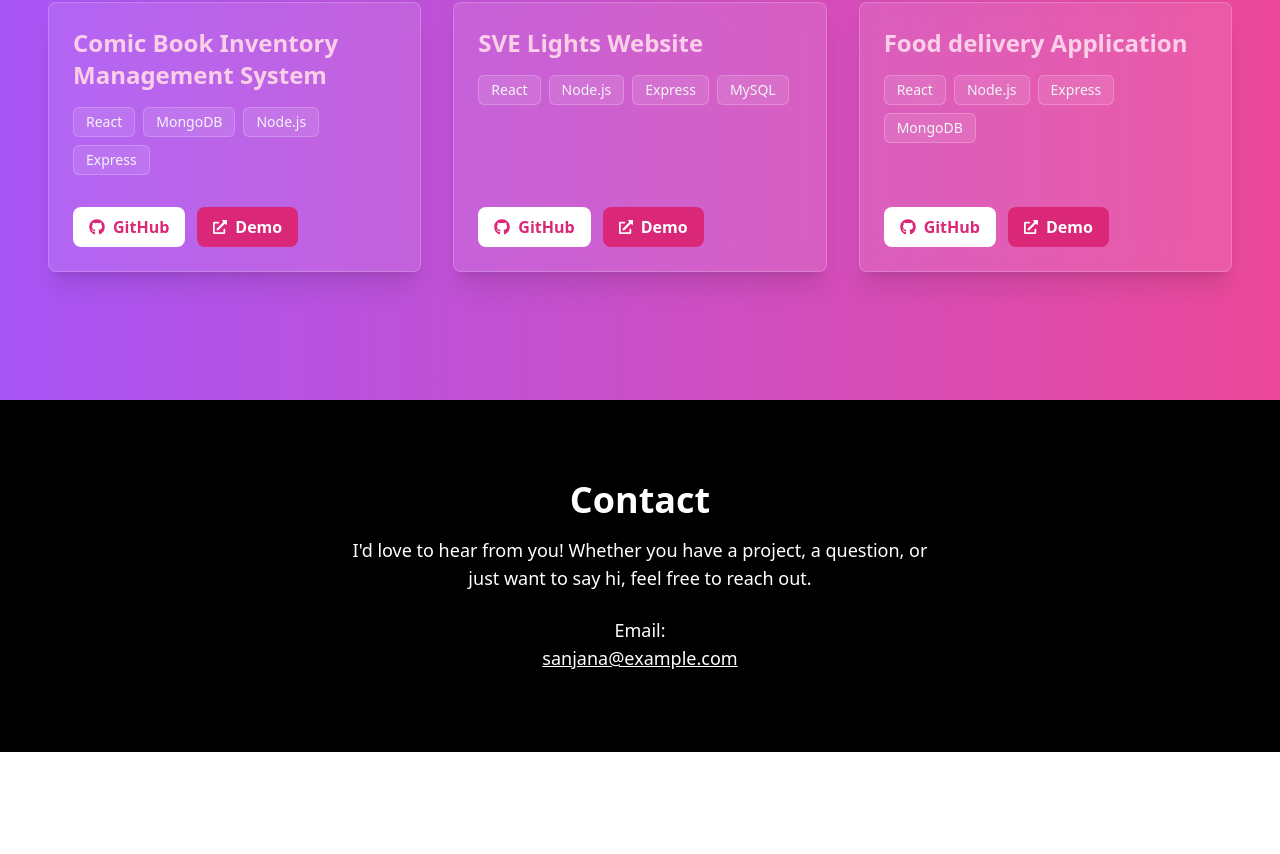
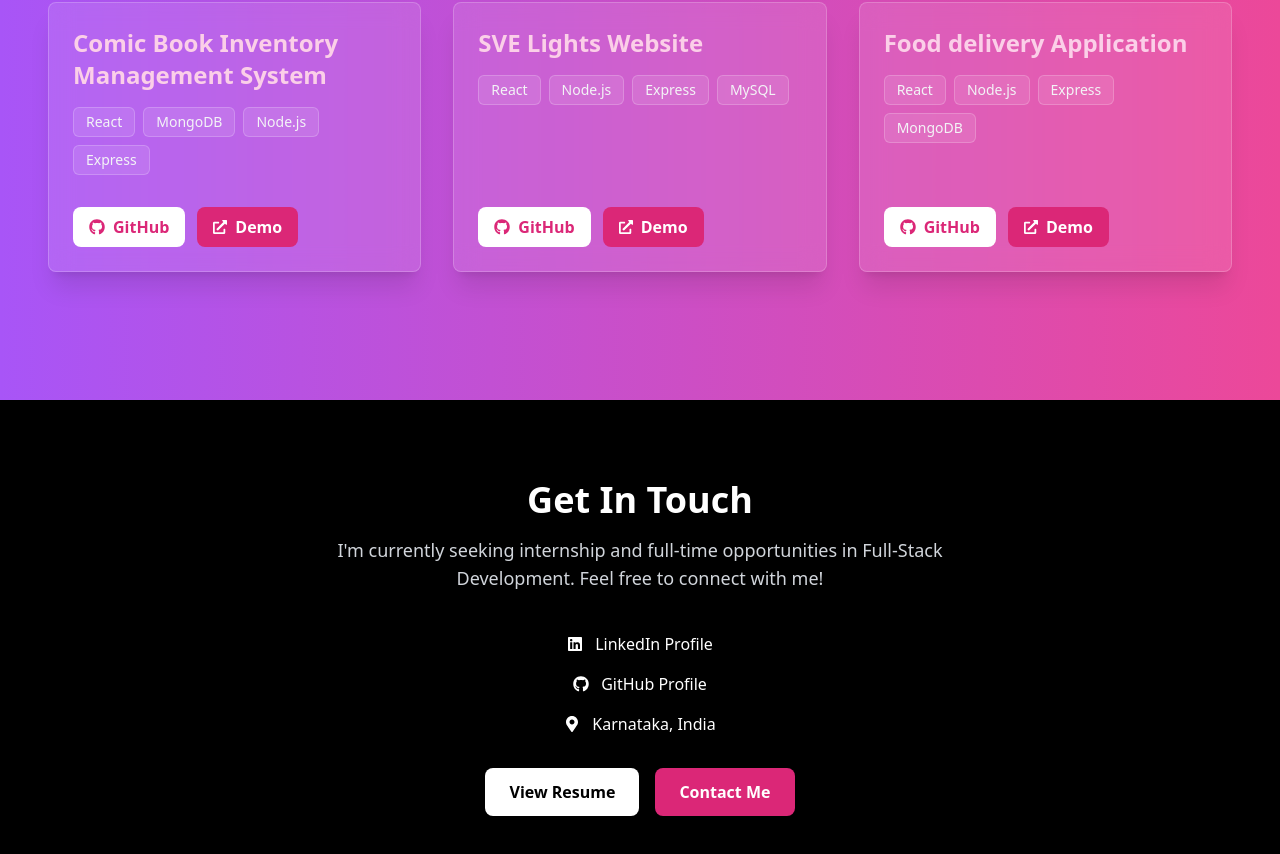
Before and after one commit to SanjanaHarikantra/portfolio_net, a React (Create React App) app: page / in a window 1280 px wide. Shown: the part 2412-3266 px from the top of the page. Before the commit the page ends 3164 px from the top, so only its background shows below. Built offline with nearby package versions, Linux system fonts and the light colour scheme.

Commit message:
Contact page updated

```diff
--- a/src/components/Contact.jsx
+++ b/src/components/Contact.jsx
@@ -1,22 +1,67 @@
+import { FaEnvelope, FaLinkedin, FaGithub, FaMapMarkerAlt } from "react-icons/fa";
+
 const Contact = () => {
   return (
     <section
       id="contact"
       className="bg-black px-5 py-16 text-center text-white sm:px-8 sm:py-20"
     >
-      <h2 className="mb-4 text-3xl font-bold sm:text-4xl">Contact</h2>
+      <h2 className="mb-4 text-3xl font-bold sm:text-4xl">
+        Get In Touch
+      </h2>
 
-      <p className="mx-auto max-w-xl text-base leading-relaxed sm:text-lg">
-        I'd love to hear from you! Whether you have a project, a question, or just want to say hi, feel free to reach out.
+      <p className="mx-auto mb-10 max-w-2xl text-lg text-gray-300">
+        I'm currently seeking internship and full-time opportunities in
+        Full-Stack Development. Feel free to connect with me!
       </p>
 
-      <div className="mt-6 text-base font-medium sm:text-lg">
-        <span className="block">Email:</span>
+      <div className="mx-auto max-w-2xl space-y-4">
+
+        <div className="flex items-center justify-center gap-3">
+          <FaLinkedin />
+          <a
+            href="https://www.linkedin.com/in/sanjana-shivanand-harikantra-39454a274/"
+            target="_blank"
+            rel="noreferrer"
+            className="hover:text-pink-300"
+          >
+            LinkedIn Profile
+          </a>
+        </div>
+
+        <div className="flex items-center justify-center gap-3">
+          <FaGithub />
+          <a
+            href="https://github.com/SanjanaHarikantra"
+            target="_blank"
+            rel="noreferrer"
+            className="hover:text-pink-300"
+          >
+            GitHub Profile
+          </a>
+        </div>
+
+        <div className="flex items-center justify-center gap-3">
+          <FaMapMarkerAlt />
+          <span>Karnataka, India</span>
+        </div>
+      </div>
+
+      <div className="mt-8 flex flex-col justify-center gap-4 sm:flex-row">
         <a
-          href="mailto:sanjana@example.com"
-          className="break-all text-white underline transition hover:text-pink-200"
+          href="/resume.pdf"
+          target="_blank"
+          rel="noreferrer"
+          className="rounded-lg bg-white px-6 py-3 font-semibold text-black transition hover:bg-gray-200"
         >
-          sanjana@example.com
+          View Resume
+        </a>
+
+        <a
+          href="mailto:sanjana@gmail.com"
+          className="rounded-lg bg-pink-600 px-6 py-3 font-semibold text-white transition hover:bg-pink-500"
+        >
+          Contact Me
         </a>
       </div>
     </section>
--- a/src/components/Projects.jsx
+++ b/src/components/Projects.jsx
@@ -75,7 +75,7 @@ const Projects = () => {
                 href={project.github}
                 target="_blank"
                 rel="noreferrer"
-                className="inline-flex items-center justify-center gap-2 rounded-lg bg-white px-4 py-2 text-center font-semibold text-pink-600 transition duration-300 hover:bg-pink-200"
+                className="inline-flex items-center justify-center gap-2 rounded-lg bg-white px-4 py-2 text-center font-semibold text-pink-600 transition duration-300 hover:bg-pink-100"
               >
                 <FaGithub />
                 GitHub
```
